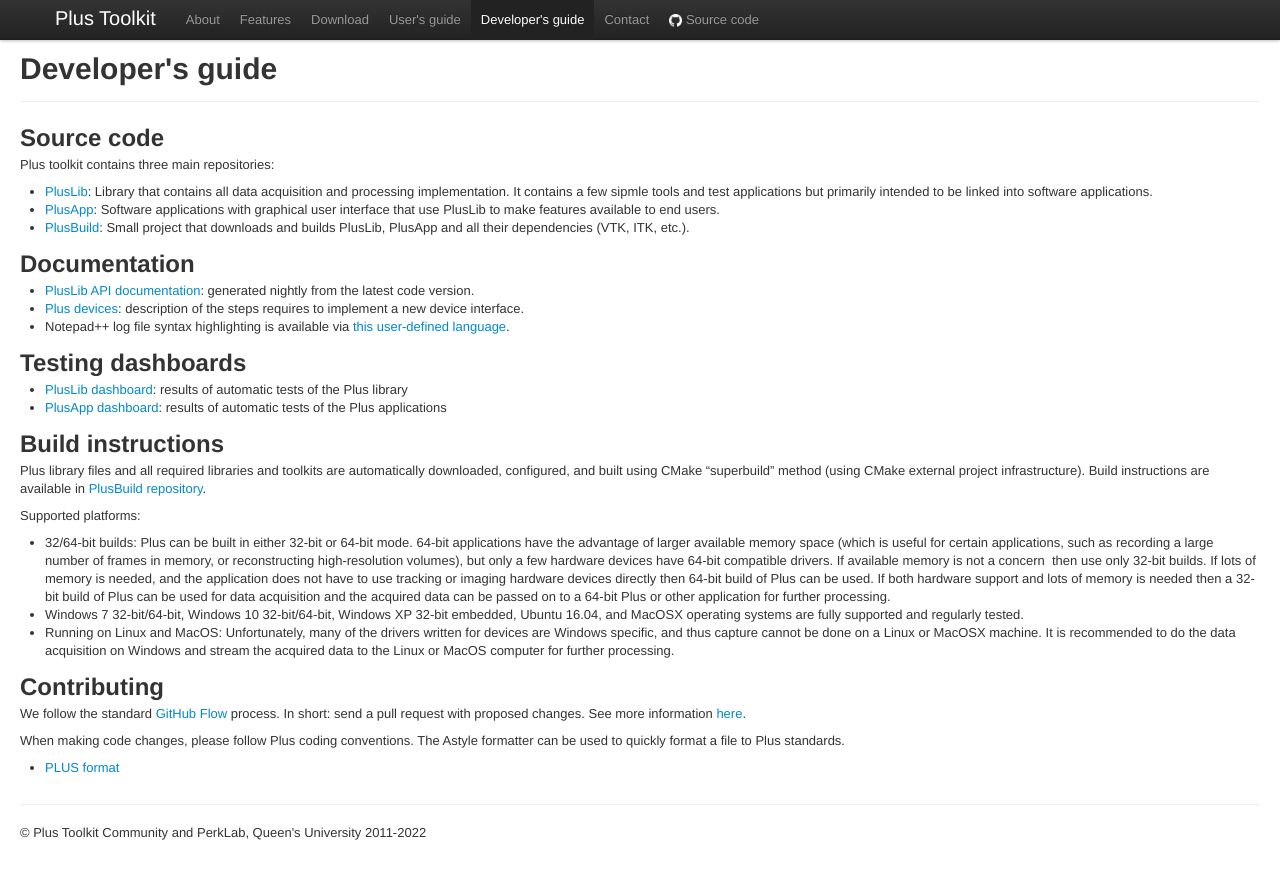
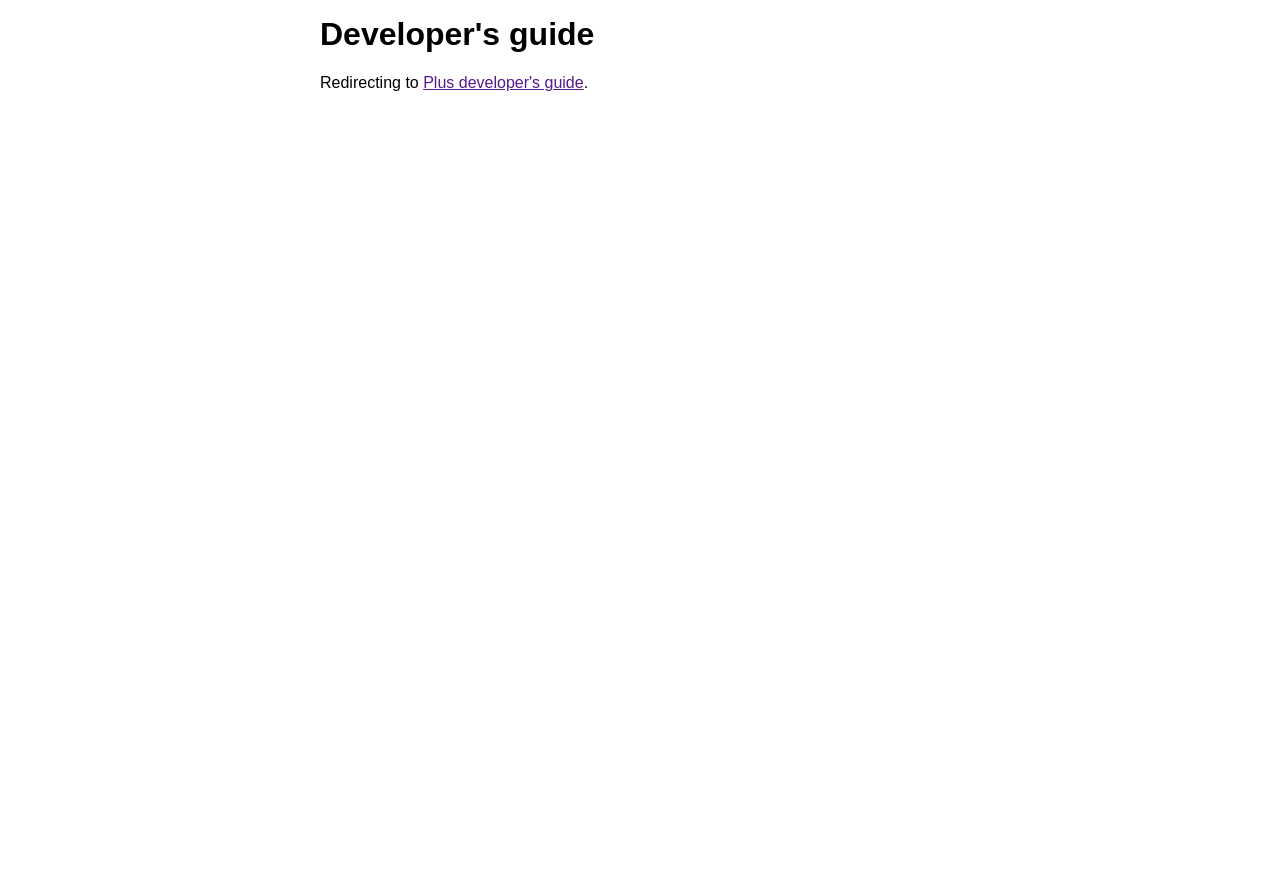
Before and after one commit to PlusToolkit/plustoolkit.github.io, a Jekyll site: the page built from developersguide.md, in a window 1280 px wide. Shown: the top 879 px of the page. Built offline with Jekyll 4.4.1, drawn with Linux system fonts in a browser that asks for light colours.

Commit message:
Change developers guide to a link to PlusLib/README.md

```diff
--- a/_includes/themes/twitter/top.html
+++ b/_includes/themes/twitter/top.html
@@ -35,7 +35,7 @@
   <div class="span4">
     <h2>Developer's guide</h2>
     <p>How to build the toolkit on various operating systems to customize or extend it.</p>
-    <p><a class="btn" href="developersguide.html">View developer's guide &raquo;</a></p>
+    <p><a class="btn" href="https://github.com/PlusToolkit/PlusLib/blob/master/README.md">View developer's guide &raquo;</a></p>
   </div>
   <div class="span4">
     <h2>Contact</h2>
--- a/developersguide.md
+++ b/developersguide.md
@@ -1,47 +1,10 @@
 ---
-layout: page
+layout: link
 title: Developer's guide
 group: navigation
 order: 5
 description: ""
+linkurl: "https://github.com/PlusToolkit/PlusLib/blob/master/README.md"
+linkname: "Plus developer's guide"
 ---
 {% include JB/setup %}
-
-Source code
------------
-
-Plus toolkit contains three main repositories:
-- [PlusLib](https://github.com/PlusToolkit/PlusLib/): Library that contains all data acquisition and processing implementation. It contains a few sipmle tools and test applications but primarily intended to be linked into software applications.
-- [PlusApp](https://github.com/PlusToolkit/PlusApp/): Software applications with graphical user interface that use PlusLib to make features available to end users.
-- [PlusBuild](https://github.com/PlusToolkit/PlusBuild/): Small project that downloads and builds PlusLib, PlusApp and all their dependencies (VTK, ITK, etc.).
-
-Documentation
------------------
-
-- <a href="http://perk-software.cs.queensu.ca/plus/doc/nightly/dev/">PlusLib API documentation</a>: generated nightly from the latest code version.
-- [Plus devices](devicecode.md): description of the steps requires to implement a new device interface.
-- Notepad++ log file syntax highlighting is available via [this user-defined language](files/PlusLog_NotepadPP_Language.xml).
-
-Testing dashboards
-------------------
-
-- [PlusLib dashboard](http://perkdata.cs.queensu.ca/CDash/index.php?project=PlusLib): results of automatic tests of the Plus library
-- [PlusApp dashboard](http://perkdata.cs.queensu.ca/CDash/index.php?project=PlusApp): results of automatic tests of the Plus applications
-
-Build instructions
-------------------
-
-Plus library files and all required libraries and toolkits are automatically downloaded, configured, and built using CMake "superbuild" method (using CMake external project infrastructure). Build instructions are available in [PlusBuild repository](https://github.com/PlusToolkit/PlusBuild/blob/master/README.md).
-
-Supported platforms:
-- 32/64-bit builds: Plus can be built in either 32-bit or 64-bit mode. 64-bit applications have the advantage of larger available memory space (which is useful for certain applications, such as recording a large number of frames in memory, or reconstructing high-resolution volumes), but only a few hardware devices have 64-bit compatible drivers. If available memory is not a concern &nbsp;then use only 32-bit builds. If lots of memory is needed, and the application does not have to use tracking or imaging hardware devices directly then 64-bit build of Plus can be used. If both hardware support and lots of memory is needed then a 32-bit build of Plus can be used for data acquisition and the acquired data can be passed on to a 64-bit Plus or other application for further processing.
-- Windows 7 32-bit/64-bit, Windows 10 32-bit/64-bit, Windows XP 32-bit embedded, Ubuntu 16.04, and MacOSX operating systems are fully supported and regularly tested.
-- Running on Linux and MacOS: Unfortunately, many of the drivers written for devices are Windows specific, and thus capture cannot be done on a Linux or MacOSX machine. It is recommended to do the data acquisition on Windows and stream the acquired data to the Linux or MacOS computer for further processing.
-
-Contributing
-----------
-
-We follow the standard [GitHub Flow](https://guides.github.com/introduction/flow/) process. In short: send a pull request with proposed changes. See more information [here](https://github.com/PlusToolkit/PlusBuild/blob/master/CONTRIBUTING.md).
-
-When making code changes, please follow Plus coding conventions. The Astyle formatter can be used to quickly format a file to Plus standards.
-* [PLUS format](https://github.com/PlusToolkit/PlusLib/blob/master/.astylerc)
```
